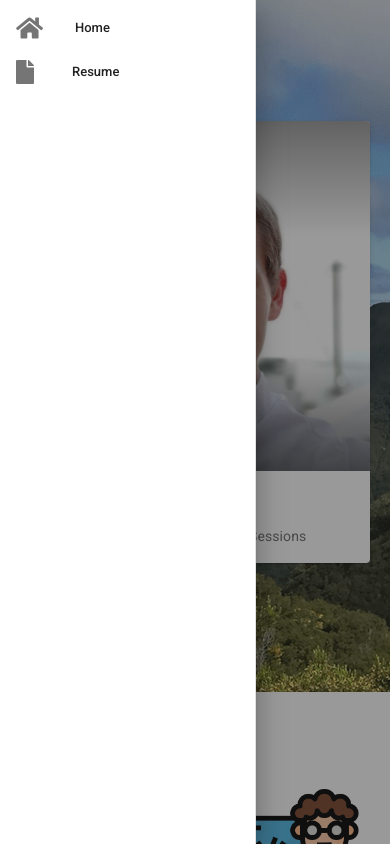
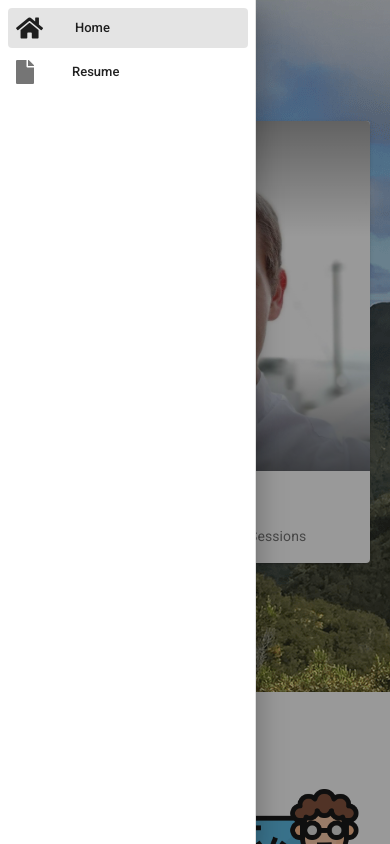
Before and after one commit to fernando996/web-cv, a Vue app: page /#/ in a window 390 px wide. Both pictures are taken after a click on the button 28 px from the left and 28 px from the top of the page. Shown: the top 844 px of the page. Built offline with nearby package versions, Linux system fonts and the light colour scheme.

Commit message:
Updated mobile navigation

```diff
--- a/src/components/Header.vue
+++ b/src/components/Header.vue
@@ -1,13 +1,29 @@
 <template>
   <div>
-    <MobileNavigation :drawer="drawer" :draw.sync="drawer" />
+    <v-navigation-drawer
+      v-if="this.$vuetify.breakpoint.mobile"
+      v-model="drawer"
+      :clipped="$vuetify.breakpoint.lgAndUp"
+      app
+    >
+      <v-list dense nav>
+        <v-list-item v-for="item in menu" :key="item.text" link :to="item.path">
+          <v-list-item-icon>
+            <v-icon>{{ item.icon }}</v-icon>
+          </v-list-item-icon>
+          <v-list-item-content>
+            <v-list-item-title>{{ item.text }}</v-list-item-title>
+          </v-list-item-content>
+        </v-list-item>
+      </v-list>
+    </v-navigation-drawer>
     <v-app-bar
       app
       :color="locationColor"
       :flat="locationFlat"
       v-scroll="onScroll"
       dark
-      clipped-left
+      :clipped-left="$vuetify.breakpoint.lgAndUp"
     >
       <v-app-bar-nav-icon v-if="this.$vuetify.breakpoint.mobile" @click="drawer = !drawer"></v-app-bar-nav-icon>
       <v-spacer></v-spacer>
@@ -49,7 +65,7 @@
 <script>
 import socialNetworks from "./../assets/data/socialNetworks.json";
 import menu from "./../assets/data/menu.json";
-import MobileNavigation from "./MobileNavigation";
+// import MobileNavigation from "./MobileNavigation";
 
 export default {
   name: "Header",
@@ -57,10 +73,11 @@ export default {
     offsetTop: 0,
     socialNetworks: socialNetworks,
     menu: menu,
-    drawer: false
+    drawer: false,
+    show: false
   }),
   components: {
-    MobileNavigation
+    // MobileNavigation
   },
   computed: {
     // a computed getter
--- a/src/components/MobileNavigation.vue
+++ b/src/components/MobileNavigation.vue
@@ -1,17 +1,4 @@
-<template>
-  <v-navigation-drawer v-model="show" clipped app>
-    <v-list dense nav>
-      <v-list-item v-for="item in menu" :key="item.text" link>
-        <v-list-item-icon>
-          <v-icon>{{ item.icon }}</v-icon>
-        </v-list-item-icon>
-        <v-list-item-content>
-          <v-list-item-title>{{ item.text }}</v-list-item-title>
-        </v-list-item-content>
-      </v-list-item>
-    </v-list>
-  </v-navigation-drawer>
-</template>
+<template></template>
 
 <script>
 import socialNetworks from "./../assets/data/socialNetworks.json";
@@ -21,8 +8,8 @@ export default {
   data: () => ({
     offsetTop: 0,
     socialNetworks: socialNetworks,
-    menu: menu,
-    show: false
+    menu: menu
+    // show: false
   }),
   props: {
     drawer: Boolean
```
